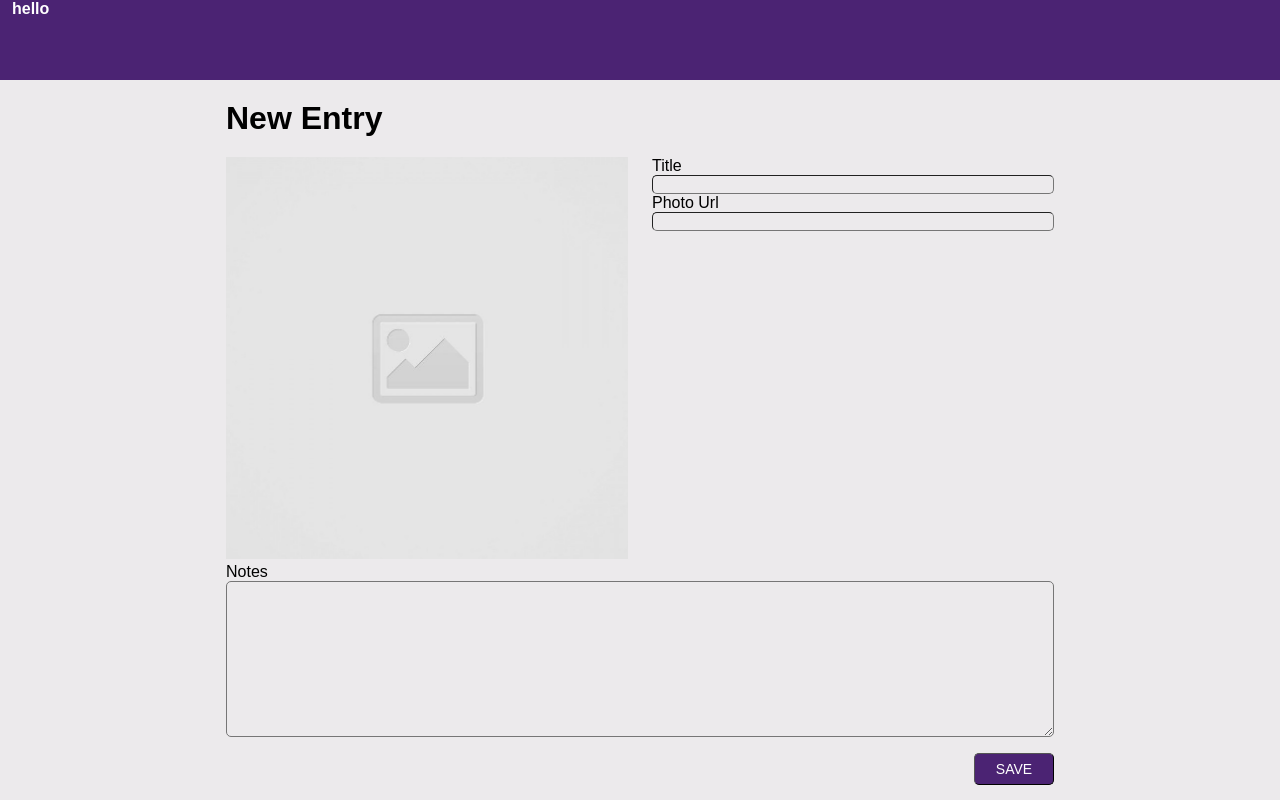
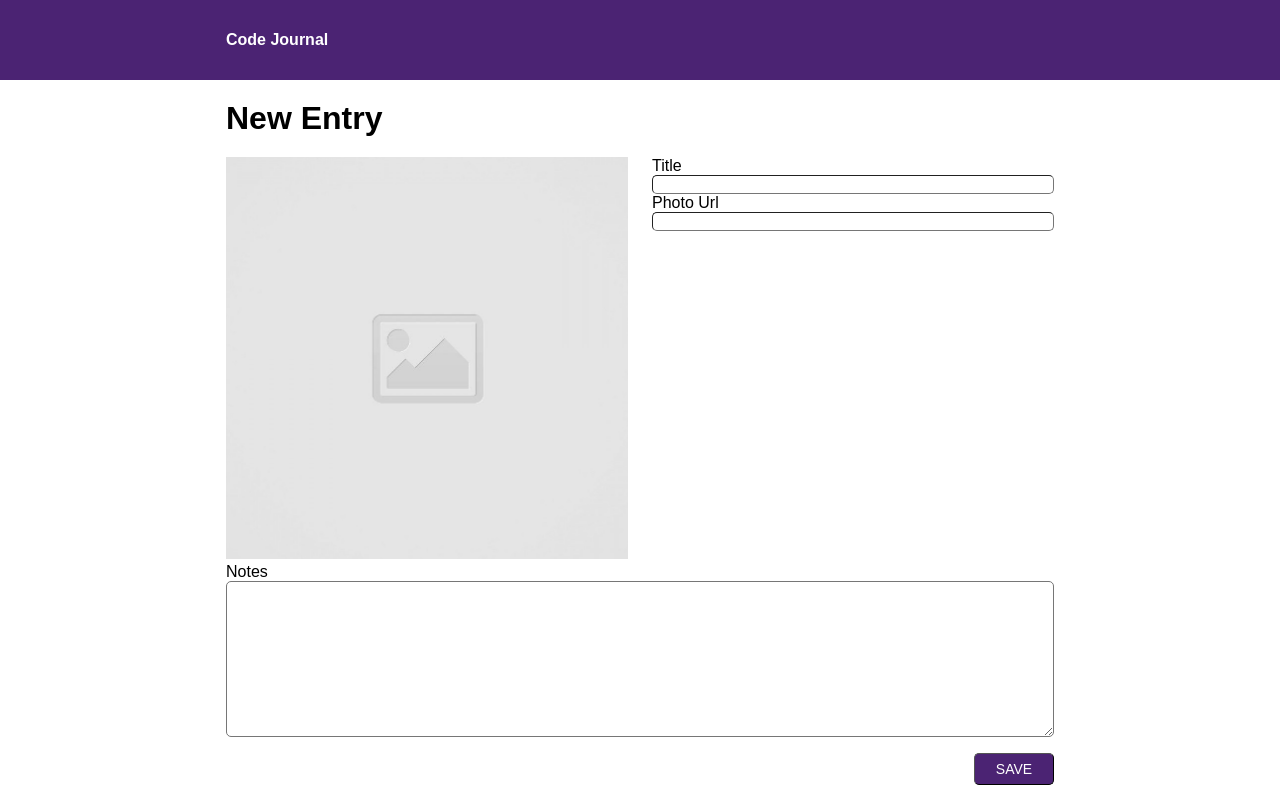
Before and after one commit to Jc-Leon/code-journal-1, a website: page index.html in a window 1280 px wide. Drawn offline with Linux system fonts and the light colour scheme.

Commit message:
in progress

```diff
--- a/css/styles.css
+++ b/css/styles.css
@@ -1,6 +1,5 @@
 * {
   font-family: sans-serif;
-  background-color: #eceaec;
 }
 
 .column-half img {
@@ -17,14 +16,17 @@
   flex-direction: column;
 }
 
-h4 {
+.header{
   background-color: #4b2373;
+}
+
+.column-full h4{
+  display: flex;
+  align-items: center;
   margin: 0;
   height: 10vh;
   color: white;
   display: flex;
-  padding-left: 1rem;
-  padding-bottom: 4rem;
 }
 
 h3 {
--- a/index.html
+++ b/index.html
@@ -17,14 +17,16 @@
   </head>
 
   <body>
-    <header>
-      <div class="headContain">
-        <h4 class="column-full">hello</h4>
+    <header class="header">
+
+      <div class="container">
+          <div class="column-full">
+            <h4>Code Journal</h4>
+          </div>
       </div>
     </header>
 
     <main>
-      <div class="column-full">
         <form data-view="entry-form">
           <div class="container">
             <div class="column-half">
@@ -62,7 +64,6 @@
             </div>
           </div>
         </form>
-      </div>
     </main>
 
     <script src="js/data.js"></script>
```
